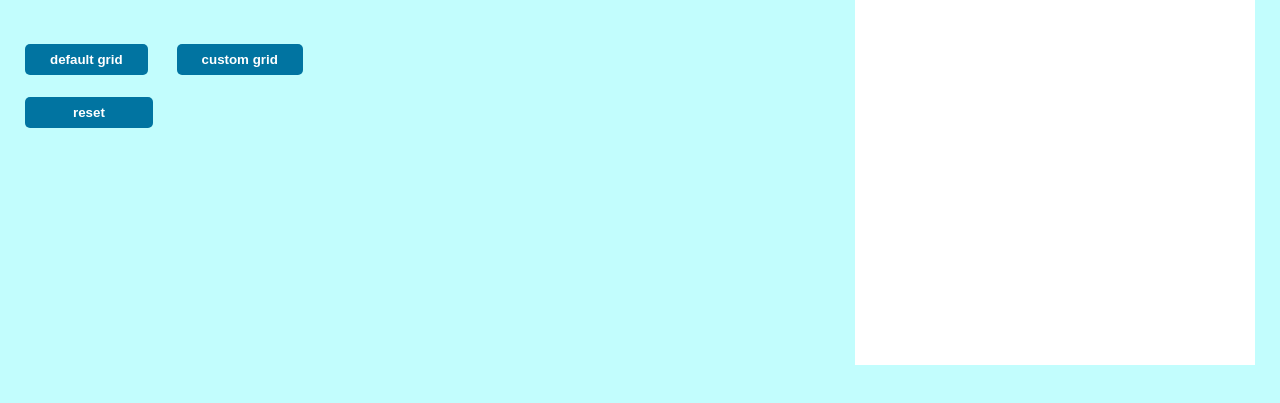
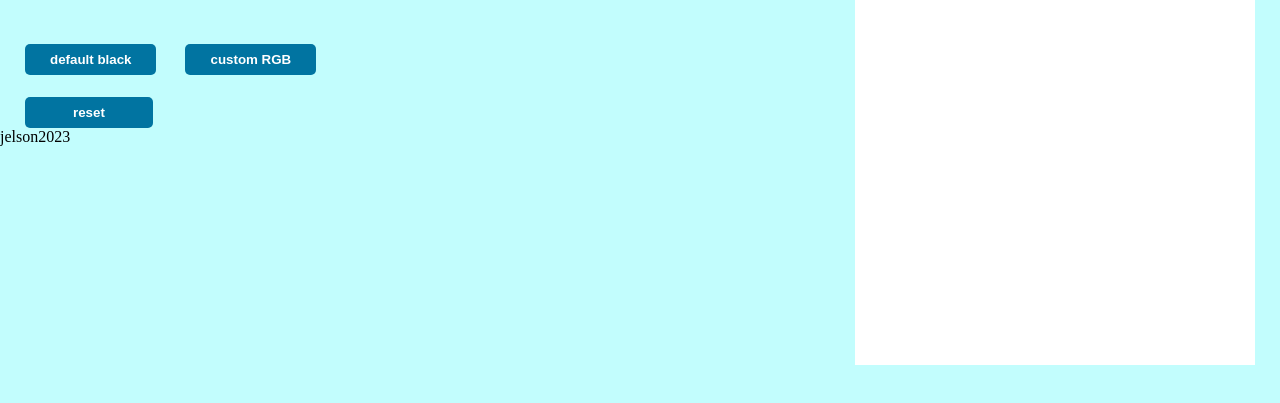
Before and after one commit to heyjelson/Etch-a-Sketch, a plain HTML site: page index.html in a window 1280 px wide. Shown: the part 65-468 px from the top of the page. Drawn offline with Linux system fonts and the light colour scheme.

Commit message:
add and improved some html elements

```diff
--- a/index.html
+++ b/index.html
@@ -9,10 +9,13 @@
 </head>
 <body>
     <h1 class="header_title">Etch-a-Sketch</h1>
-    <button class="default">default grid</button>
-    <button class="custom">custom grid</button>
-    <button class="reset">reset</button>
+    <div class="btn-container">
+        <button class="default">default <span>black</span></button>
+        <button class="custom">custom <span class="r">R</span><span class="g">G</span><span class="b">B</span></button>
+        <button class="reset">reset</button>
+    </div>
     <div class="grid_container"></div>
+    <footer>jelson2023</footer>
     <script src="script.js"></script>
 </body>
 </html>
```
